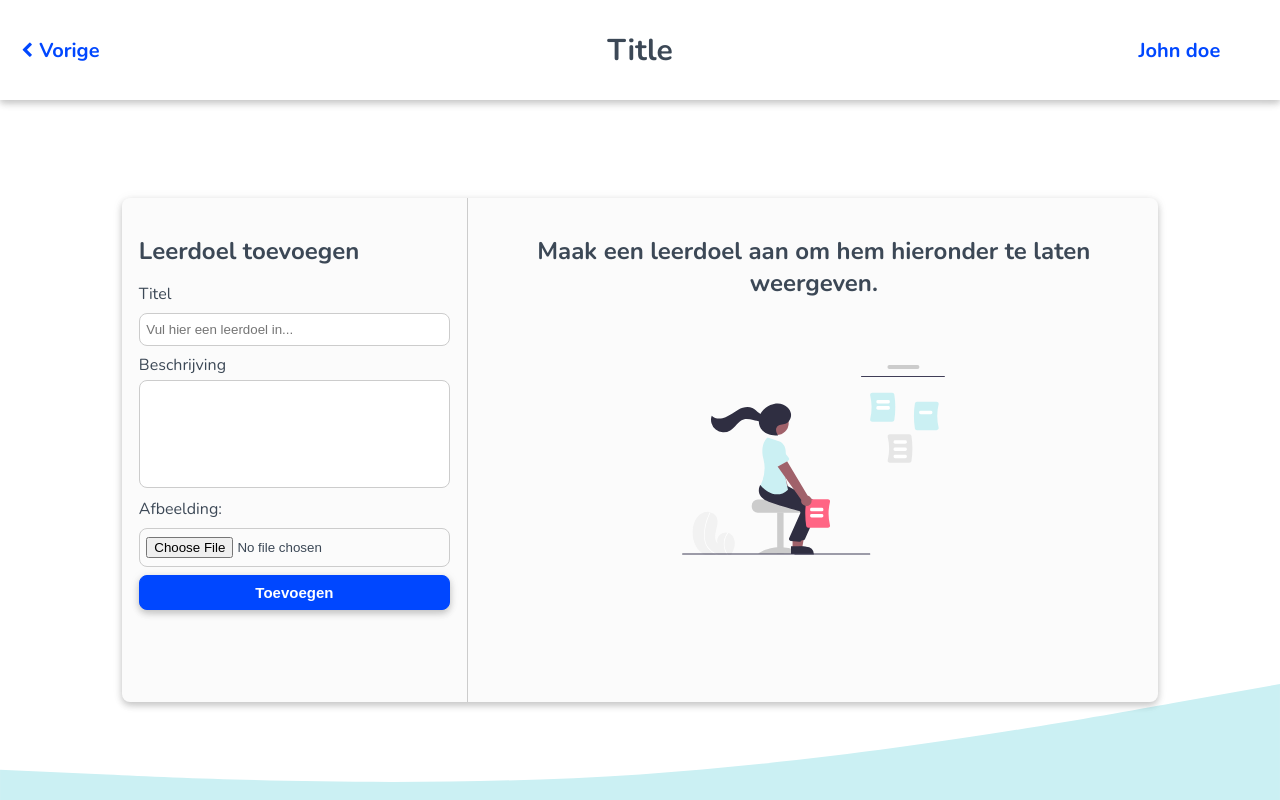
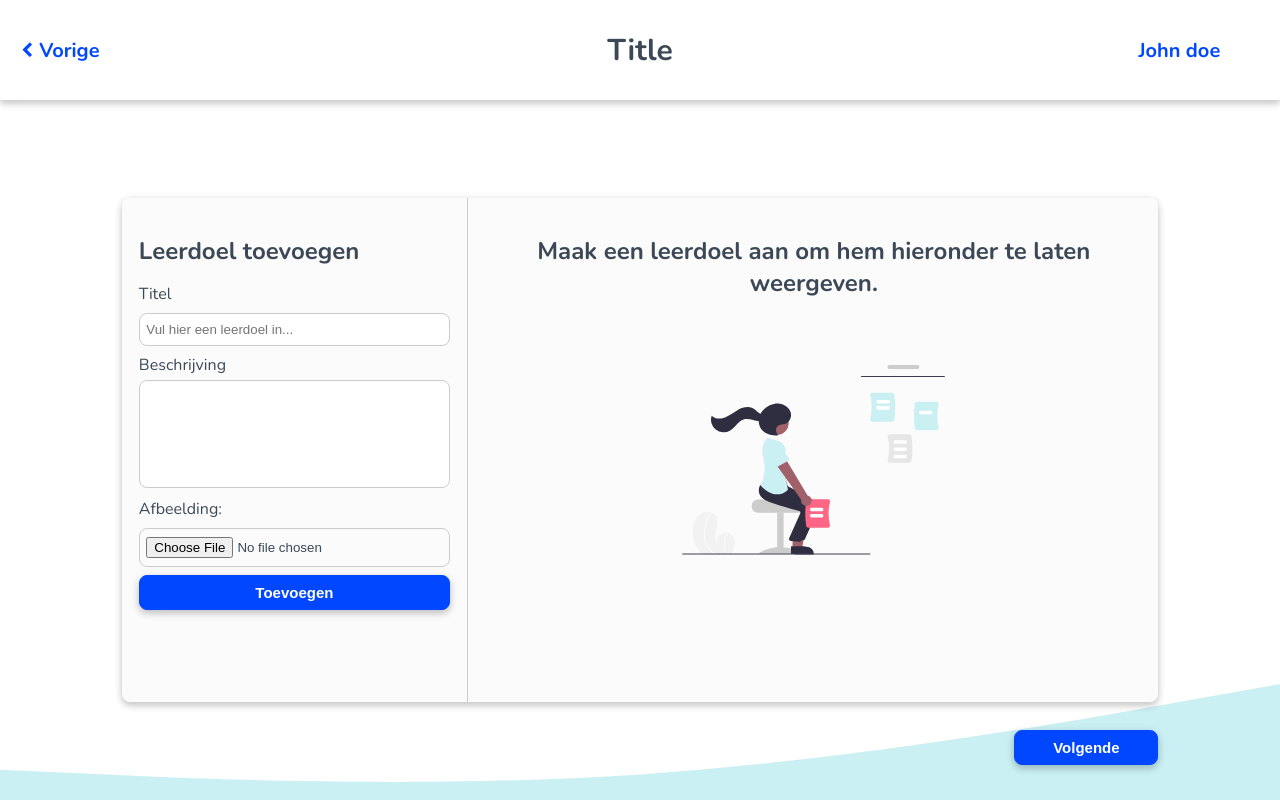
Before and after one commit to Rowan-Paul/HANAIM-DWA-Rekenlogboek, a React (Create React App) app in the folder rekenlogboek/client-side/: page /logbook-designer/new-logbook/page-3 in a window 1280 px wide. Built offline with nearby package versions, Linux system fonts and the light colour scheme.

Commit message:
Added button

```diff
--- a/rekenlogboek/client-side/src/js/logbook-designer/containers/Page3.js
+++ b/rekenlogboek/client-side/src/js/logbook-designer/containers/Page3.js
@@ -8,6 +8,7 @@ import Image from '../../../img/illustrations/log_select_learning_goals.svg'
 import LearnGoalList from '../components/LearnGoalList'
 
 import '../../../scss/logbook-designer/containers/Page3.scss'
+import Button from '../../common/Button'
 export default function Page3() {
 	const [learnGoals, setlearnGoals] = useState([])
 
@@ -37,6 +38,10 @@ export default function Page3() {
 					)}
 				</InfoContainer>
 			</Jumbotron>
+
+			<div className="nextButton">
+				<Button color="blue" value="Volgende" />
+			</div>
 		</div>
 	)
 }
--- a/rekenlogboek/client-side/src/scss/logbook-designer/containers/Page3.scss
+++ b/rekenlogboek/client-side/src/scss/logbook-designer/containers/Page3.scss
@@ -3,5 +3,13 @@
 	display: flex;
 	height: 90%;
 	margin: 0 auto;
+	position: relative;
 	width: 90%;
+
+	.nextButton {
+		bottom: 0;
+		position: absolute;
+		right: 5%;
+		width: 12.5%;
+	}
 }
```
